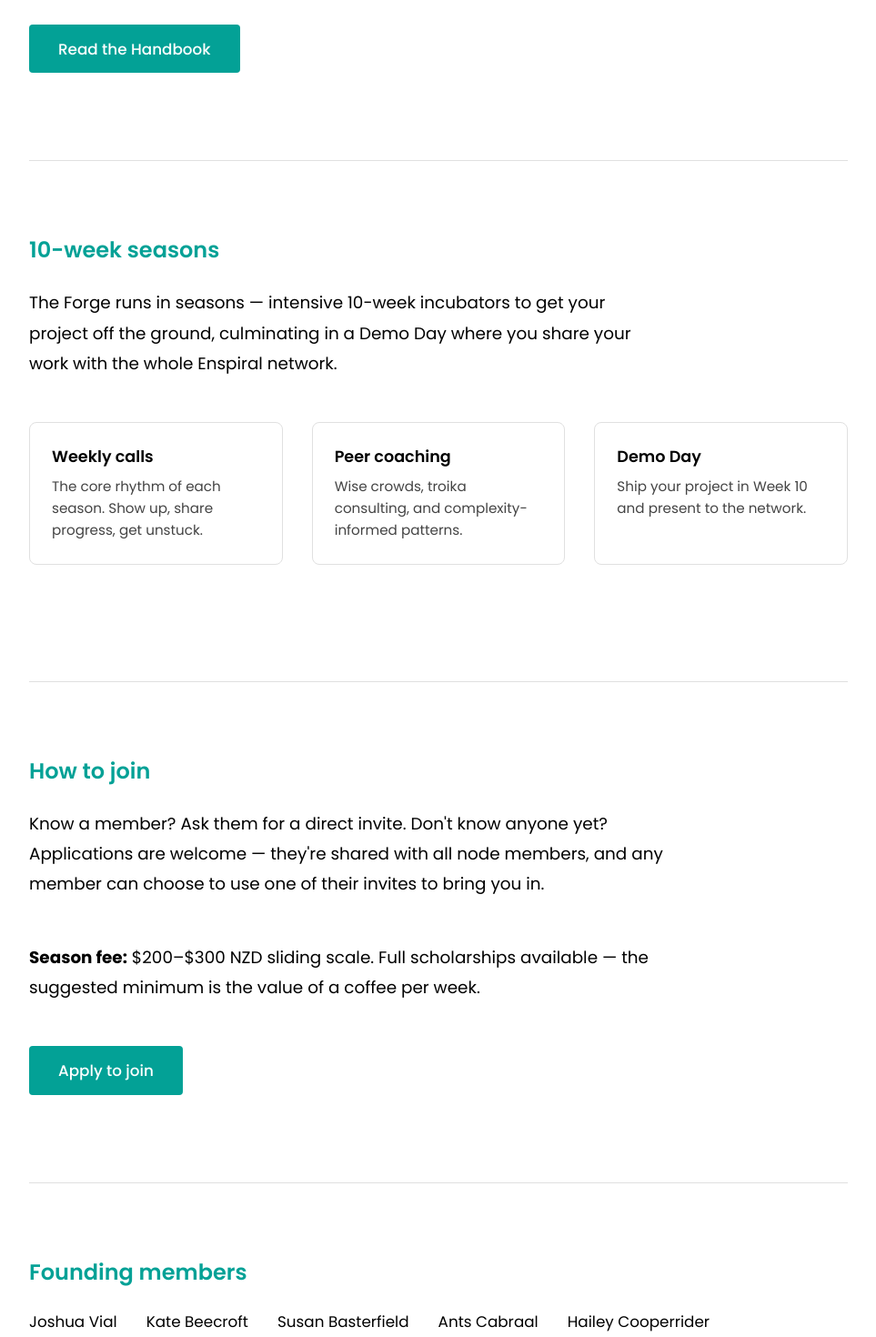
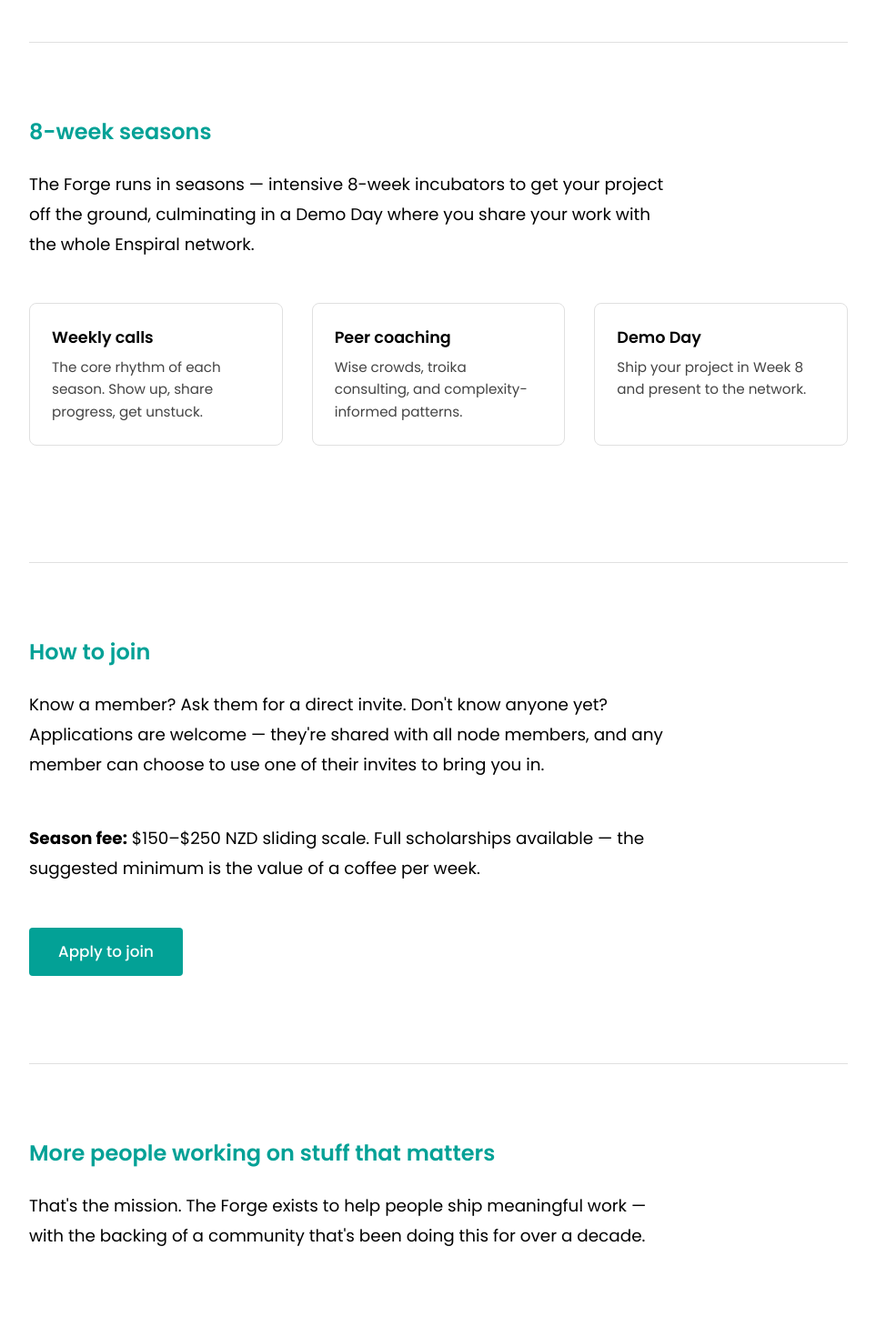
Before and after one commit to enspiral/forge, a Next.js app in the folder website/: page /forge/ in a window 1280 px wide. Shown: the part 520-1990 px from the top of the page at 91% size, without its empty margins (158-1121 px from the left). Built offline with nearby package versions, Linux system fonts and the light colour scheme.

Commit message:
8-week seasons, 150-250 fee, move tagline down page

```diff
--- a/website/app/handbook/agreements/membership/page.mdx
+++ b/website/app/handbook/agreements/membership/page.mdx
@@ -23,7 +23,7 @@ Only existing Forge node members who were part of the season can vote on the pro
 **Expected from you during a season:**
 - Join the weekly call
 - Pay the season fee
-- Ship your project in Week 10
+- Ship your project in Week 8
 - Join the Demo Day to share your journey and project with the network
 
 **Opting out of a season**
@@ -32,7 +32,7 @@ Members are expected to stay engaged with the node throughout the year. However,
 **Subscription fees**
 Subscriptions are paid at the beginning of a season. The season hosts can set the subscription price and define the process for partial or full subsidies.
 
-Current fee: **$200–$300 NZD sliding scale**, or a sum you're willing to sponsor. Full scholarships are available if finances are a constraint — the suggested minimum is the value of a coffee per week.
+Current fee: **$150–$250 NZD sliding scale**, or a sum you're willing to sponsor. Full scholarships are available if finances are a constraint — the suggested minimum is the value of a coffee per week.
 
 If a member is part of another node then it is their decision whether to contribute to Forge or not.
 
--- a/website/app/handbook/strategy/page.mdx
+++ b/website/app/handbook/strategy/page.mdx
@@ -4,7 +4,7 @@
 
 We use seasons to balance the need for activity and rest in the community. There will be at least 2 seasons per year, with ample space between them. Each season has a dedicated hosting team who focus on understanding the needs of the people who sign up and designing a bespoke programme to meet those needs.
 
-Each season is a **10-week incubator** to get projects off the ground, culminating in a Demo Day where participants share their journey and project with the whole network.
+Each season is an **8-week incubator** to get projects off the ground, culminating in a Demo Day where participants share their journey and project with the whole network.
 
 ## Cohort-based onboarding
 
@@ -13,7 +13,7 @@ New node members can only join at the start of a season and we will provide a ta
 ## What to expect from a season
 
 - **Join the weekly call** — the core rhythm of each season
-- **Ship your project in Week 10** — bring something to launch
+- **Ship your project in Week 8** — bring something to launch
 - **Demo Day** — share your journey and project with the network, ask for what you need
 - **Rigour and accountability** — this is a doing space
 - **Peer coaching** — wise crowds, troika consulting, and other complexity-informed patterns
--- a/website/app/page.jsx
+++ b/website/app/page.jsx
@@ -142,7 +142,6 @@ export default function Home() {
 
       <main>
         <section style={styles.hero}>
-          <h1 style={styles.h1}>More people working on stuff that matters</h1>
           <p style={styles.tagline}>Ship it.</p>
           <p style={styles.intro}>
             Enspiral Forge is an{' '}
@@ -161,9 +160,9 @@ export default function Home() {
         <hr style={styles.divider} />
 
         <section style={styles.section}>
-          <h2 style={styles.h2}>10-week seasons</h2>
+          <h2 style={styles.h2}>8-week seasons</h2>
           <p style={styles.intro}>
-            The Forge runs in seasons — intensive 10-week incubators to get your project off the
+            The Forge runs in seasons — intensive 8-week incubators to get your project off the
             ground, culminating in a Demo Day where you share your work with the whole Enspiral network.
           </p>
 
@@ -178,7 +177,7 @@ export default function Home() {
             </div>
             <div style={styles.card}>
               <p style={styles.cardTitle}>Demo Day</p>
-              <p style={styles.cardText}>Ship your project in Week 10 and present to the network.</p>
+              <p style={styles.cardText}>Ship your project in Week 8 and present to the network.</p>
             </div>
           </div>
         </section>
@@ -193,7 +192,7 @@ export default function Home() {
             any member can choose to use one of their invites to bring you in.
           </p>
           <p style={styles.intro}>
-            <strong>Season fee:</strong> $200–$300 NZD sliding scale. Full scholarships available —
+            <strong>Season fee:</strong> $150–$250 NZD sliding scale. Full scholarships available —
             the suggested minimum is the value of a coffee per week.
           </p>
           <button
@@ -202,6 +201,16 @@ export default function Home() {
           >
             Apply to join
           </button>
+        </section>
+
+        <hr style={styles.divider} />
+
+        <section style={styles.section}>
+          <h2 style={styles.h2}>More people working on stuff that matters</h2>
+          <p style={styles.intro}>
+            That's the mission. The Forge exists to help people ship meaningful work — with the
+            backing of a community that's been doing this for over a decade.
+          </p>
         </section>
 
         <hr style={styles.divider} />
```
